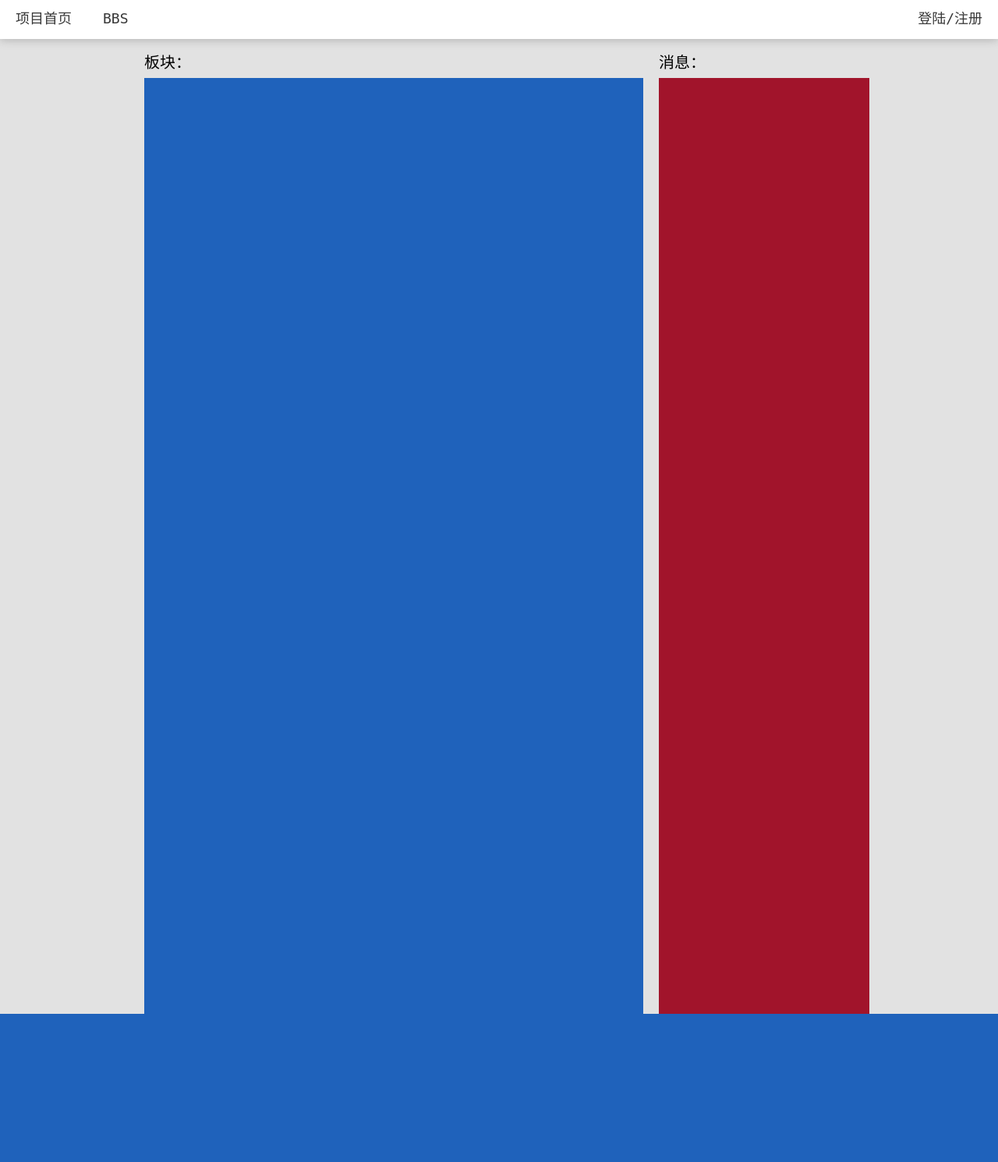
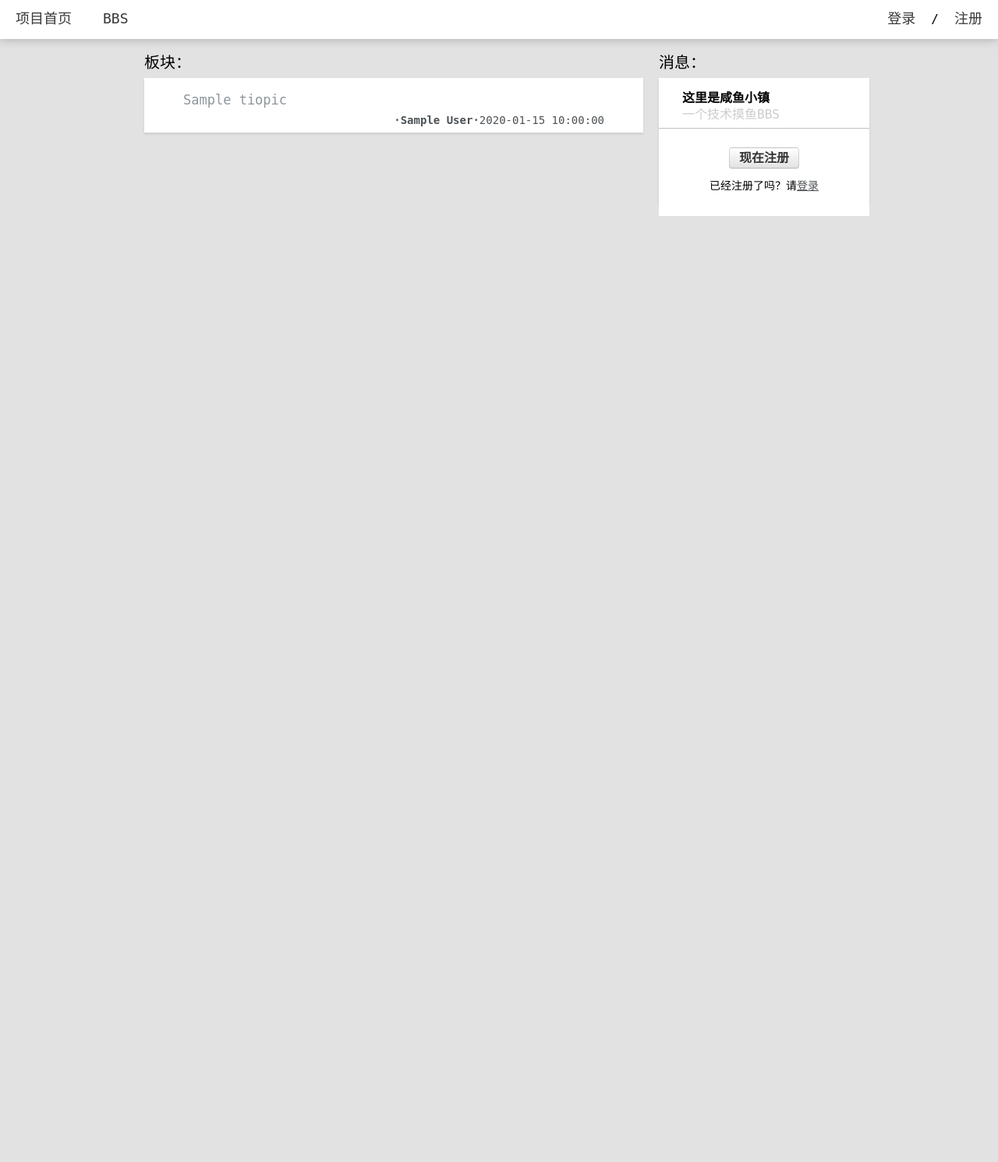
Before and after one commit to aiAdzari/learn_gojohnny_top, a PHP site: page /bbsrb/forums/index.html in a window 1280 px wide. Shown: the whole page at 78% size. Before the commit the page ends 1300 px from the top, so only its background shows below. Run offline with PHP 8.4, Linux system fonts and the light colour scheme; tables that the repository leaves empty or names only in its code hold one stand-in row (values such as "Sample post"); some libraries are stand-ins or nearby versions.

Commit message:
新增帖子列表
完善一些新内容

```diff
--- a/bbsrb/forums/index.html
+++ b/bbsrb/forums/index.html
@@ -18,6 +18,16 @@
             font-family: "PingFang SC", "STXihei", monospace;
             /*规定字体优先使用苹方、思源黑体，若没有则随便用个等间距的吧*/
             background-color: rgb(226, 226, 226);
+        }
+
+        a {
+            transition: color 0.2s;
+            color: black;
+
+        }
+
+        a:hover {
+            color: rgb(160, 158, 158);
         }
 
         .wrapper {
@@ -61,6 +71,7 @@
         .nav a:hover {
             color: rgb(160, 158, 158);
         }
+
         .content {
             display: -webkit-flex;
             display: flex;
@@ -72,18 +83,19 @@
             width: 50vw;
             min-width: 500px;
             margin: 0 20px;
-            background-color: rgb(31, 98, 187);
+            background-color: rgb(226, 226, 226);
         }
 
         .rightbar {
             width: 270px;
-            background-color: rgb(161, 20, 43);
+            background-color: rgb(226, 226, 226);
         }
 
         .sep {
             height: 70px;
             background-color: rgb(226, 226, 226);
         }
+
         .indro {
             width: 100%;
             height: 30px;
@@ -96,19 +108,151 @@
             font-size: 20px;
             line-height: 20px;
         }
-        .test{
+
+        .test {
             height: 150vh;
+        }
+
+        .pages {
+            width: 100%;
+            min-height: 70px;
+            background-color: white;
+            box-shadow: 0 2px 3px rgba(0, 0, 0, .1);
+            border-color: rgb(226, 226, 226);
+            border-width: 1px;
+            margin-bottom: 5px;
+        }
+
+        .pages_title {
+            width: 90%;
+            text-align: left;
+            padding: 20px 0 0 50px;
+
+        }
+
+        .pages_title a {
+            font-size: 17px;
+            text-decoration: none;
+            color: rgb(143, 150, 155);
+        }
+
+        .pages_title a:hover {
+            color: #4d5256;
+            text-decoration: underline;
+        }
+
+        .pages_down {
+            font-size: 14px;
+            text-align: right;
+            padding: 10px 50px 0 0;
+            color: #4d5256;
+        }
+
+        #empty_repo {
+            font-size: 50px
+        }
+
+        .logininfo {
+            width: 100%;
+            height: 160px;
+            margin-bottom: 30px;
+            box-shadow: 0 2px 3px rgba(0, 0, 0, .1);
+            background-color: white;
+        }
+
+        .newforum {
+            width: 100%;
+            height: 55px;
+            margin-bottom: 10px;
+            box-shadow: 0 2px 3px rgba(0, 0, 0, .1);
+            background-color: white;
+        }
+
+        .newforum a {
+            display: block;
+            padding: 15px 0;
+            font-size: large;
+        }
+
+        .decon {
+            width: 100%;
+            height: 100%;
+        }
+
+        .login_up {
+            width: 100%;
+            height: 40%;
+            text-align: left;
+            background-color: white;
+            border-bottom: 1px solid rgba(80, 80, 90, .35);
+        }
+
+        .login_up h3 {
+            font-size: 16px;
+            padding: 18px 0 5px 30px;
+            font-weight: bold;
+
+        }
+
+        .login_up p {
+            font-size: 16px;
+            padding: 0 0 10px 30px;
+            ;
+            color: #ccc;
+        }
+
+        .login_down {
+            width: calc(100% - 60px);
+            height: calc(70% - 60px);
+            padding: 30px;
+            background-color: white;
+        }
+
+        .login_down p {
+            margin: 20px;
+            font-size: 14px;
+        }
+
+        .login_down p a {
+            color: #4d5256;
+        }
+
+
+        .normalbtn {
+            padding: 3px 12px;
+            line-height: 100%;
+            background-image: linear-gradient(white, rgb(226, 226, 226));
+            color: #333;
+            font-weight: bold;
+            text-shadow: 0 1px 0 #fff;
+            text-decoration: none;
+            border-radius: 4px;
+            border: 1px solid rgba(80, 80, 90, .2);
+            border-bottom-color: rgba(80, 80, 90, .35);
+            box-shadow: 0 1px 0 rgba(66, 66, 77, .1);
+        }
+
+        .normalbtn:hover {
+            color: rgb(160, 158, 158);
+        }
+
+        .username {
+            color: black;
+            font-size: 20px;
+            font-weight: bold;
         }
     </style>
 </head>
 
 <body>
-    <div class="wrapper">
+    <div class="wrapper" id="tiopic-content">
         <div id="nav" class="nav">
             <ul>
                 <li><a href="">项目首页</a></li>
                 <li><a href="">BBS</a></li>
-                <li style="float: right;"><a href="">登陆/注册</a></li>
+                <li style="float: right;" v-if="users.msg == 'false'"><a href="./login">登录</a>/<a href="./reg/">注册</a>
+                </li>
+                <li style="float: right;" v-else><a href="./php/un_login.php">退出登录</a></li>
             </ul>
         </div>
         <div class="content">
@@ -117,19 +261,89 @@
                 <div class="indro">
                     <p>板块：</p>
                 </div>
-                <div class="test"></div>
+                <div v-if="posts.length != 0">
+                    <!--判断是否有板块-->
+                    <tiopic-post v-for="post in posts" v-bind:key="post.id" v-bind:post="post"></tiopic-post>
+                </div>
+                <div v-else>
+                    <p id="empty_repo">帖子为空或获取失败！</p>
+                </div>
+
 
             </div>
             <div class="rightbar">
-                <div class="sep"></div>
+                <div id="sep2" class="sep"></div>
                 <div class="indro">
                     <p>消息：</p>
                 </div>
+                <div class="logininfo">
+                    <div class="decon">
+                        <div class="login_up" v-if="users.msg == 'false'">
+                            <h3>这里是咸鱼小镇</h3>
+                            <p>一个技术摸鱼BBS</p>
+                        </div>
+                        <div class="login_up" v-else>
+                            <h3>欢迎！</h3>
+                            <p>{{users.level >= 2 ? '管理员':'普通用户'}}</p>
+                        </div>
+                        <div class="login_down" v-if="users.msg == 'false'">
+                            <a href="./reg" class="normalbtn" target="_blank">现在注册</a>
+                            <p>已经注册了吗？请<a href="./login/">登录</a></p>
+                        </div>
+                        <div class="login_down" v-else>
+                            <a href="./user" class="username" target="_blank">{{users.username}}</a>
+                            <p>{{users.title?user.title:'暂无头衔'}}</p>
+                        </div>
+                    </div>
+                </div>
+                <div class="newforum" v-if="users.msg == 'true'">
+                    <a href="./php/add_forum.php">添加新板块</a>
+                </div>
                 <div class="test"></div>
-
             </div>
         </div>
     </div>
+
+    <script>
+        Vue.component("tiopic-post", {
+            props: ['post'],
+            template: `<div class="pages">
+                        <div class="pages_title">
+                            <a href="" target="_blank">{{post.title}}</a>
+                        </div>
+                        <div class="pages_down">
+                            <b>{{'·'+post.author+'·'}}</b><span>{{post.last_post_time}}</span>
+                        </div>
+                </div>`
+        });
+        var content = new Vue({
+            el: "#tiopic-content",
+            data: {
+                posts: [],
+                users: []
+            },
+            created: function () {
+                let vm = this;
+
+                axios.post("../php/forum.php")
+                    .then(function (response) {
+                        vm.posts = response.data;
+                        console.log(vm.posts);
+                    })
+                    .catch(function (error) {
+                        console.error();
+                    });
+                axios.post("../php/checklogin.php")
+                    .then(function (response) {
+                        vm.users = response.data;
+                        console.log(vm.users);
+                    })
+                    .catch(function (error) {
+                        console.error();
+                    })
+            }
+        });
+    </script>
 </body>
 
 </html>
--- a/bbsrb/php/forum.php
+++ b/bbsrb/php/forum.php
@@ -1,16 +1,47 @@
 <?php
-    header('content-type:application/json;charset=utf8');
-    session_start();
-    $page= isset($_GET['page']) ?$_GET['page'] : 1 ;//接收页码
-    $page= !empty($page) ? $page : 1;   //页码若为空则默认设置为1
-    if (empty($_GET['F']))
-    {
-    	$F=!empty($_SESSION['F'])?$_SESSION['F']:1;
+header('content-type:application/json;charset=utf8');
+session_start();
+$page = isset($_GET['page']) ? $_GET['page'] : 1; //接收页码
+$page = !empty($page) ? $page : 1;   //页码若为空则默认设置为1
+if (empty($_GET['F'])) {
+    $F = !empty($_SESSION['F']) ? $_SESSION['F'] : 1;
+} else {
+    $_SESSION['F'] = $_GET['F'];
+    $F = $_GET['F'];
+}
+// 创建连接
+require('conn.php');
+
+$table_name = "tiopic"; //查取表名设置
+$perpage = 15; //每页显示的数据个数
+//最大页数和总记录数
+$total_sql = "select count(*) from $table_name";
+$total_result = mysqli_query($conn, $total_sql);
+$total_row = mysqli_fetch_row($total_result);
+$total = $total_row[0]; //获取最大页码数
+$total_page = ceil($total / $perpage); //向上取一个整数
+//临界点
+$page = $page > $total_page ? $total_page : $page; //当下一页数大于最大页数时的情况
+$page = $page ? $page : 1;
+//分页设置初始化
+$start = ($page - 1) * $perpage;
+//$start = 0;
+$sql = "select * from tiopic where main_id = '$F' order by id desc limit $start ,$perpage"; //获取帖子信息
+$que = mysqli_query($conn, $sql);
+if (!$que) {
+    printf("Error: %s\n", mysqli_error($conn));
+    exit(); //这一段代码救了我的命，拯救了我一晚上，在此留下记号。
+}
+$sum = mysqli_num_rows($que);
+
+if ($sum > 0) {
+    while ($row = mysqli_fetch_assoc($que)) {
+        $results[] = $row;
     }
-    else
-    {
-    	$_SESSION['F']=$_GET['F'];
-    	$F=$_GET['F'];
-    }
-
+}
+if ($results) {
+    echo json_encode($results);
+} else {
+    echo false;
+}
 ?>
```
Also changed, not shown: bbsrb/index.html (+15 -9 lines).
